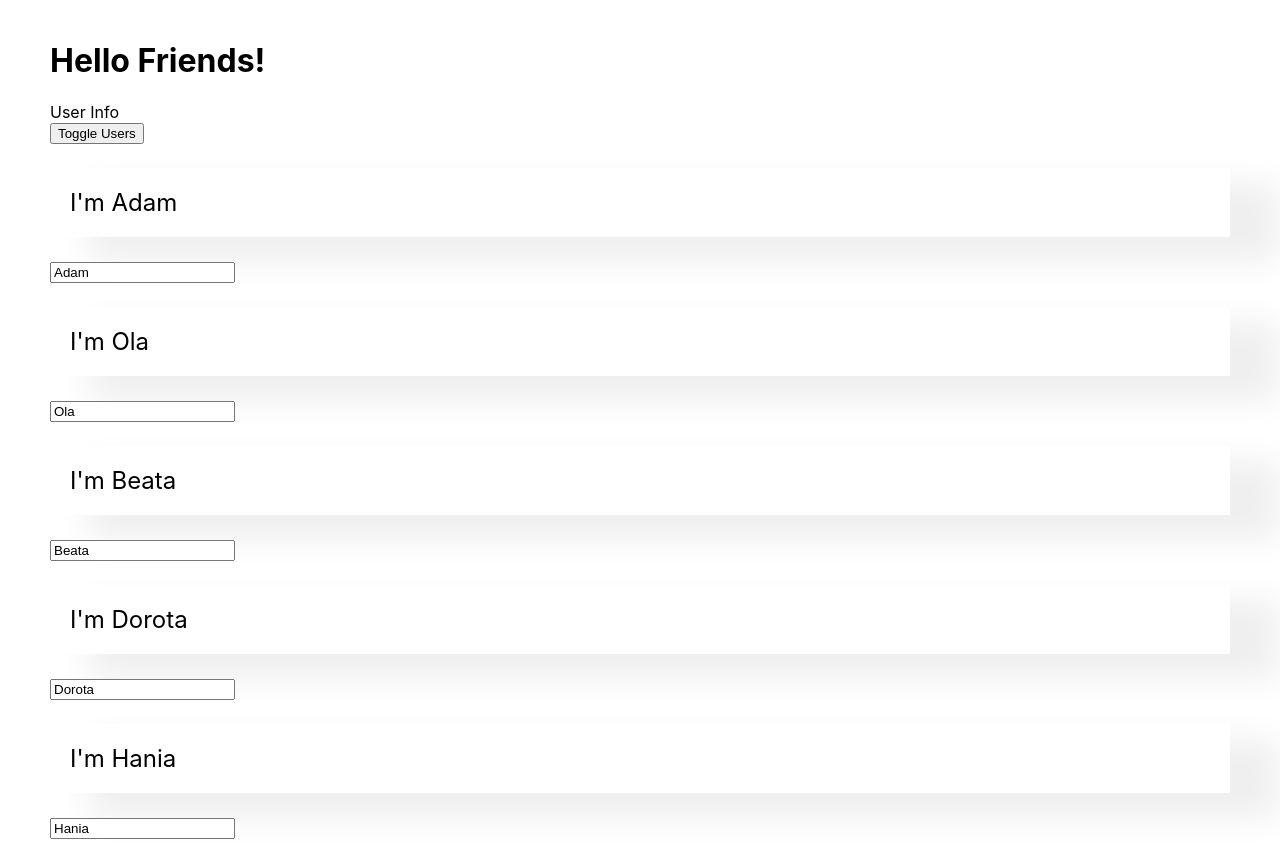
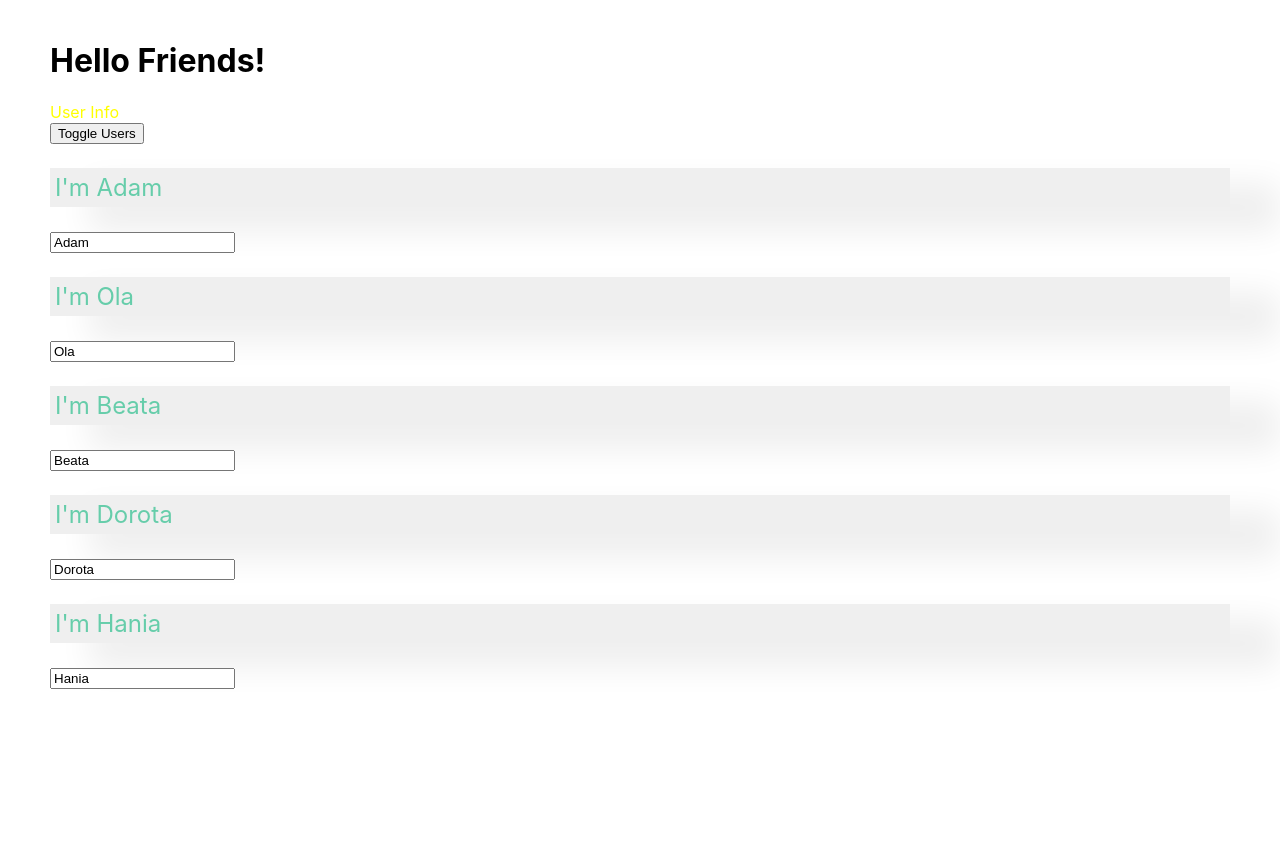
Before and after one commit to kanapka94/react-course, a React (Create React App) app: page / in a window 1280 px wide. Both pictures are taken after a click on the button "Toggle Users". After the commit the page ends 800 px from the top, so only its background shows below. Built offline with nearby package versions, Linux system fonts and the light colour scheme.

Commit message:
Radium tested and removed

```diff
--- a/package.json
+++ b/package.json
@@ -30,5 +30,6 @@
       "last 1 firefox version",
       "last 1 safari version"
     ]
-  }
+  },
+  "devDependencies": {}
 }
--- a/src/components/User/UserOutput.js
+++ b/src/components/User/UserOutput.js
@@ -4,15 +4,15 @@ import './User.css'
 
 const UserOutput = (props) => {
 
-    const styles = {
-        backgroundColor: 'cornflowerblue',
+    const style = {
+        backgroundColor: '#efefef',
         padding: '5px',
         color: 'mediumaquamarine'
     }
 
     return (
         <div>
-            <p onClick={ props.click } className="output">I'm { props.username }</p>
+            <p style={style} onClick={ props.click } className="output">I'm { props.username }</p>
             <input type="text" onChange={ props.change } value={ props.username }/>
         </div>
     );
--- a/src/components/classes/UserInfo.js
+++ b/src/components/classes/UserInfo.js
@@ -10,6 +10,10 @@ class UserInfo extends Component {
     }
 
     render () {
+        const style = {
+            color: 'yellow'
+        }
+
         const classes = []
 
         if (this.props.bold) {
@@ -17,7 +21,7 @@ class UserInfo extends Component {
         }
 
         return (
-            <div className={ classes.join(' ') }>User Info</div>
+            <div style={ style } className={ classes.join(' ') }>User Info</div>
         )
     }
 }
```
